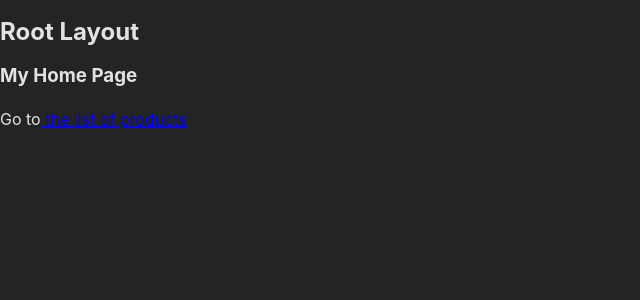
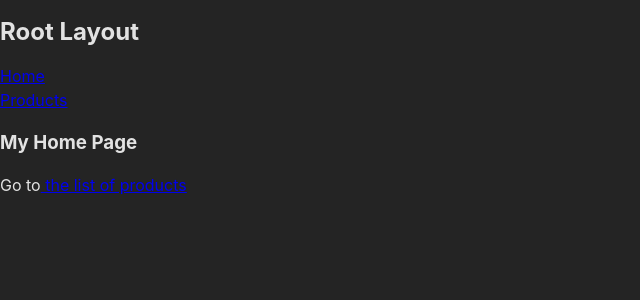
Before and after one commit to HardeepSingh6857/spa, a React (Create React App) app: page / in a window 1280 px wide. Shown: the top 300 px of the page, without its empty margins (0-640 px from the left). Built offline with nearby package versions, Linux system fonts and the light colour scheme.

Commit message:
Added our main navigation inside Root component

```diff
--- a/src/pages/Root.jsx
+++ b/src/pages/Root.jsx
@@ -1,10 +1,12 @@
 import React from 'react'
 import { Outlet } from 'react-router-dom'
+import MainNavigation from '../components/MainNavigation'
 
 const Root = () => {
     return (
         <>
             <h2>Root Layout</h2>
+            <MainNavigation />
             <Outlet />
         </>
     )
```
